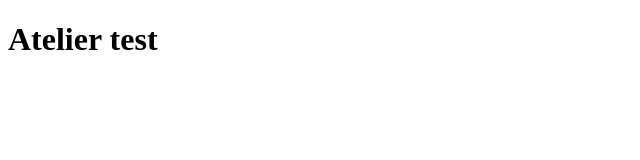
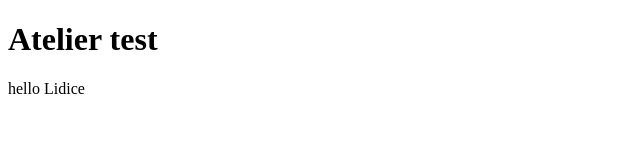
Before and after one commit to lilipn971/testjamlidice, a plain HTML site: page index.html in a window 1280 px wide. Shown: the full height of the page, 0-640 px from the left. Drawn offline with Linux system fonts and the light colour scheme.

Commit message:
Salutation

```diff
--- a/index.html
+++ b/index.html
@@ -8,5 +8,6 @@
 </head>
 <body>
     <h1>Atelier test</h1>
+    <p>hello Lidice</p>
 </body>
 </html>
```
